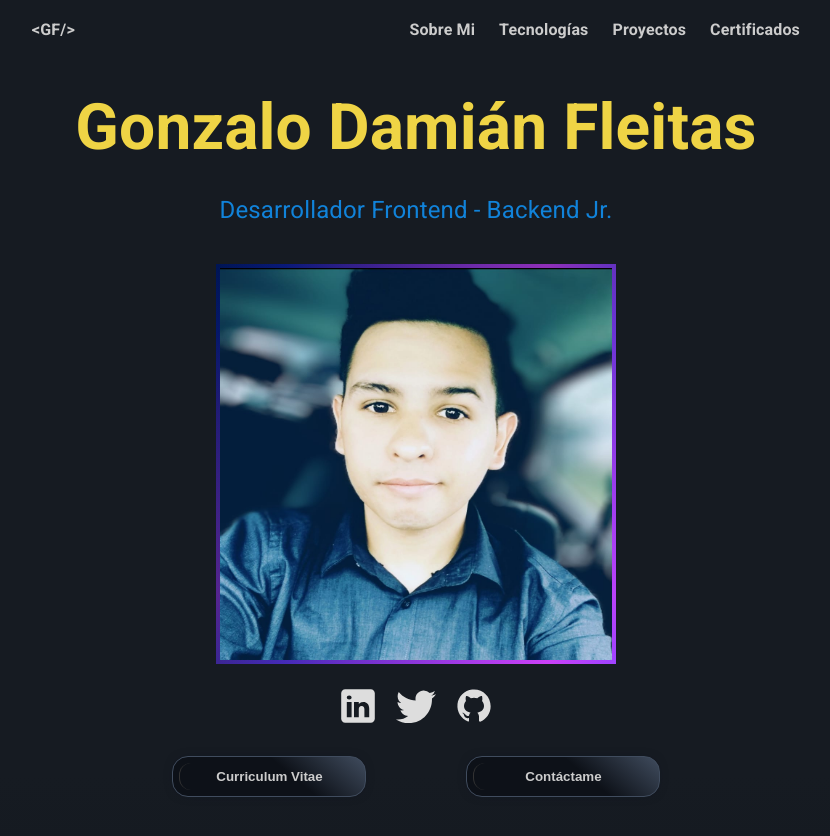
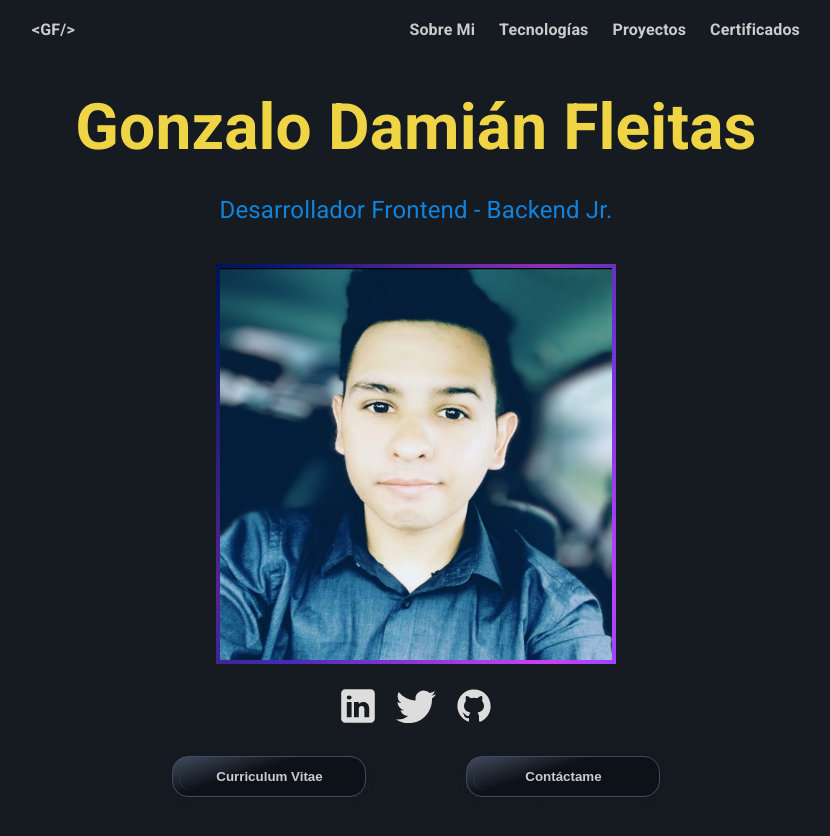
Before and after one commit to JAFleitas/my-portfolio, a Next.js app: page / in a window 1280 px wide. Shown: the top 836 px of the page, without its empty margins (224-1054 px from the left). Built offline with nearby package versions, Linux system fonts and the light colour scheme.

Commit message:
estilos del boton principal

```diff
--- a/components/ui/ContactForm/index.tsx
+++ b/components/ui/ContactForm/index.tsx
@@ -28,6 +28,7 @@ export const ContactForm = () => {
     formState: { errors },
   } = useForm<FormData>();
   const { autoFocus } = useAutoFocus();
+
   const [showError, setShowError] = useState(false);
   const [showOkey, setShowOkey] = useState(false);
   const [emailInput, setEmailInput] = useState("");
@@ -83,7 +84,6 @@ export const ContactForm = () => {
                   type="email"
                   label="Email"
                   fullWidth
-                  autoFocus={autoFocus}
                   {...register("email", {
                     required: "Campo requerido.",
                     validate: isEmail,
@@ -92,6 +92,7 @@ export const ContactForm = () => {
                   helperText={errors.email?.message}
                   value={emailInput}
                   onChange={(e) => setEmailInput(e.target.value)}
+                  autoFocus={autoFocus}
                 />
               </Grid>
               <Grid item xs={12}>
--- a/components/ui/PrimaryButton/index.tsx
+++ b/components/ui/PrimaryButton/index.tsx
@@ -9,8 +9,8 @@ export const PrimaryButton: FC<PropsWithChildren<Props>> = ({
   onClick,
 }) => {
   return (
-    <Container>
-      <ButtonStyled onClick={onClick}>{children}</ButtonStyled>
+    <Container onClick={onClick}>
+      <ButtonStyled>{children}</ButtonStyled>
     </Container>
   );
 };
--- a/components/ui/PrimaryButton/styles.ts
+++ b/components/ui/PrimaryButton/styles.ts
@@ -34,7 +34,7 @@ export const Container = styled.div`
   width: max-content;
   border: 1px solid #404c5e;
   border-radius: 1rem;
-  background: linear-gradient(40deg, #0d1118 60%, #404c5e);
+  background: linear-gradient(343deg, #0d1118 60%, #404c5e);
   transition: all 0.4s;
   padding: 6px;
   box-shadow: 0px 0px 15px -9px #051122;
```
